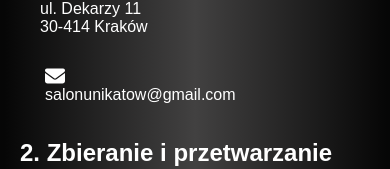
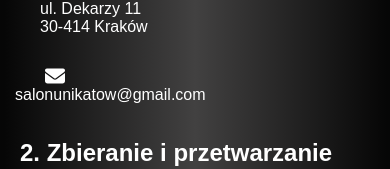
Before and after one commit to jkbednarczyk/subc, a React (Create React App) app: page /subc/privacyPolicy in a window 390 px wide. Shown: the part 565-734 px from the top of the page. Built offline with nearby package versions, Linux system fonts and the light colour scheme; a web font is replaced by a local one.

Commit message:
SUBC-0013 Set max screen width for vertical mobile view

```diff
--- a/src/GlobalStyles.css
+++ b/src/GlobalStyles.css
@@ -23,6 +23,7 @@
   --title-font: 'Script MT Bold', cursive;
   --h2-font-size: 35px;
   --text-font-size: 20px;
+  --mobile-font-size: 20px;
   --font-semi-bold: 600;
   --z-tooltip: 10;
   --z-fixed: 100;
--- a/src/components/aboutUs/AboutUsPage.css
+++ b/src/components/aboutUs/AboutUsPage.css
@@ -118,7 +118,7 @@
     }
 }
 
-@media (max-width: 780px) {
+@media screen and (max-width: 430px) {
     .about_us_page {
         height: 2400px;
     }
--- a/src/components/common/customContactItem/CustomContactItem.css
+++ b/src/components/common/customContactItem/CustomContactItem.css
@@ -26,7 +26,7 @@
     color: var(--text-color);
 }
 
-@media (max-width: 768px) {
+@media screen and (max-width: 430px) {
     .data {
         text-align: left;
     }
--- a/src/components/contact/ContactPage.css
+++ b/src/components/contact/ContactPage.css
@@ -18,7 +18,8 @@
     padding: 0;
 }
 
-@media (max-width: 768px) {
+
+@media screen and (max-width: 430px) {
     .contact-form {
         flex-direction: column;
         text-align: center;
@@ -33,7 +34,7 @@
     }
 
     .contact-data {
-        font-size: 15px;
+        /* font-size: var(--mobile-font-size); */
         width: 100%;
         margin: 0;
     }
--- a/src/components/contact/contactForm/ContactForm.css
+++ b/src/components/contact/contactForm/ContactForm.css
@@ -60,7 +60,7 @@ textarea  {
     font-size: var(--text-font-size);
 }
 
-@media (max-width: 768px) {
+@media screen and (max-width: 430px) {
     form {
         margin: 0;
     }
--- a/src/components/home/HomePage.css
+++ b/src/components/home/HomePage.css
@@ -62,7 +62,7 @@
     font-size: var(--text-font-size);
 }
 
-@media (max-width: 780px) {
+@media screen and (max-width: 430px) {
     .introduction {
         height: 2650px;
     }
--- a/src/components/home/auctions/OurAuctions.css
+++ b/src/components/home/auctions/OurAuctions.css
@@ -93,7 +93,7 @@ h1 {
     text-align: center;
   }
 
-  @media (max-width: 780px) {
+  @media screen and (max-width: 430px) {
 
     .auctions_tiles {
       margin-bottom: 0;
--- a/src/components/navbar/Navbar.css
+++ b/src/components/navbar/Navbar.css
@@ -59,9 +59,13 @@
     padding: 6rem 3rem 0;
     transition: right 0.4s;
   }
+
+  .nav_logo_img {
+    width: 25%;
+  }
 }
 
-@media screen and (max-width: 450px) {
+@media screen and (max-width: 430px) {
   .nav__menu {
     padding: 4rem 1rem 2rem;
   }
--- a/src/components/privacyPolicy/PrivacyPolicy.css
+++ b/src/components/privacyPolicy/PrivacyPolicy.css
@@ -35,7 +35,7 @@
     color: var(--first-color);
 }
 
-@media (max-width: 780px) {
+@media screen and (max-width: 430px) {
     .privacy_policy {
         max-height: 3000px;
         height: 100%;
@@ -55,8 +55,4 @@
         margin-left: 25px;
         margin-right: 15px;
     }
-
-    .privacy_policy a {
-        margin-left: 30px;
-    }
 }
--- a/src/components/purchase/PurchasePage.css
+++ b/src/components/purchase/PurchasePage.css
@@ -38,7 +38,7 @@
     margin-left: 100px;
 }
 
-@media (max-width: 780px) {
+@media screen and (max-width: 430px) {
     .purchase {
         height: 1100px;
     }
```
